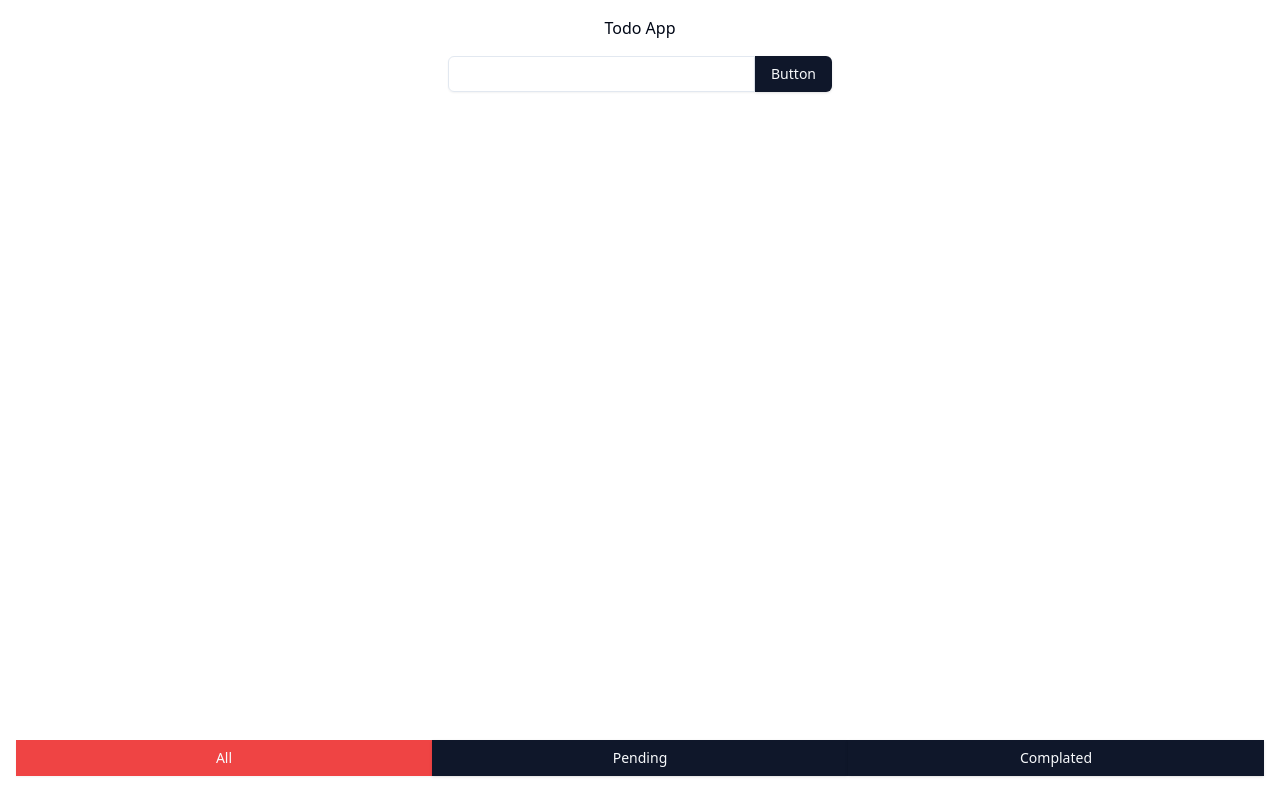
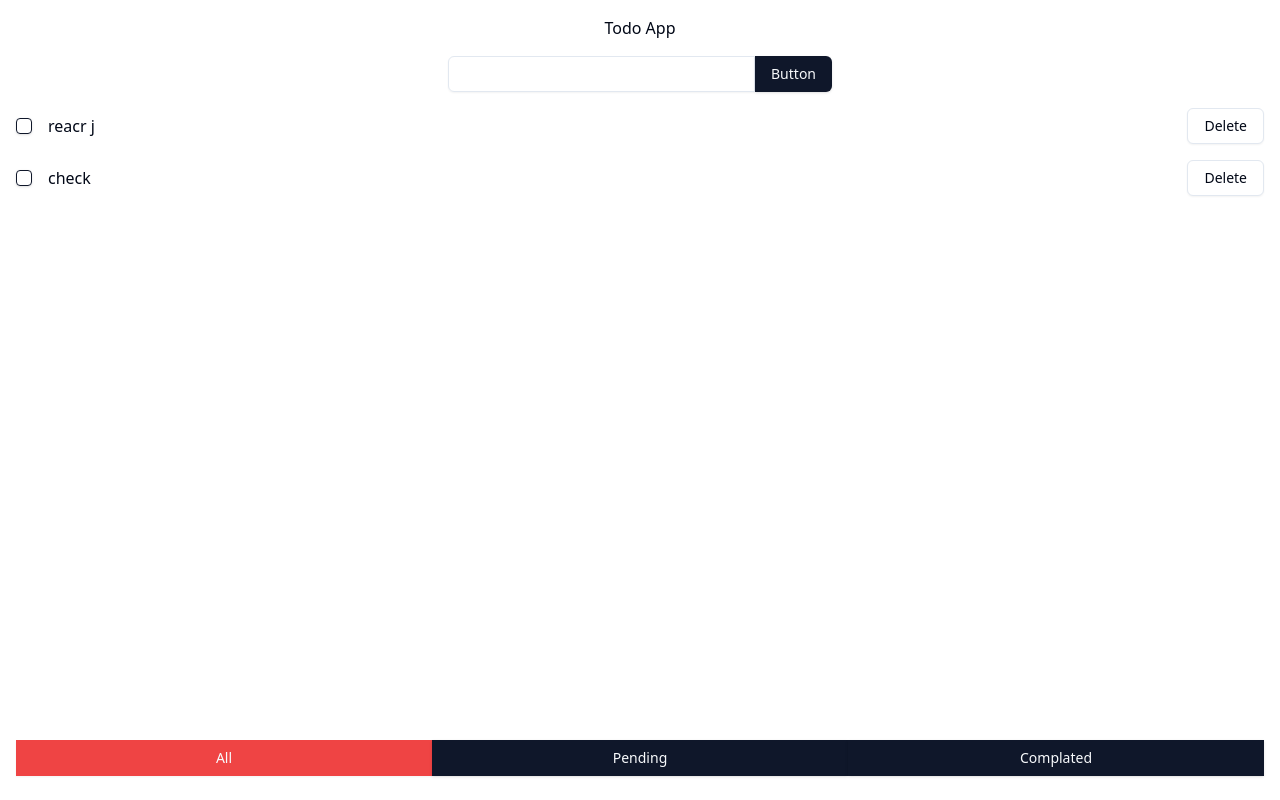
Before and after one commit to i-am-poojan/React-Redux, a React app: page / in a window 1280 px wide. Built offline with nearby package versions, Linux system fonts and the light colour scheme; data requests are answered from the project's data file.

Commit message:
APi thru json server done

```diff
--- /dev/null
+++ b/db.json
@@ -0,0 +1,14 @@
+{
+  "todoList": [
+    {
+      "id": "d903",
+      "text": "reacr j",
+      "isDone": false
+    },
+    {
+      "id": "7f2b",
+      "text": "check",
+      "isDone": false
+    }
+  ]
+}
--- a/package.json
+++ b/package.json
@@ -7,7 +7,8 @@
     "test": "echo \"Error: no test specified\" && exit 1",
     "build": "webpack",
     "start": "webpack serve",
-    "prepare": "husky install"
+    "prepare": "husky install",
+    "start:server": "json-server db.json"
   },
   "keywords": [
     "abc",
@@ -22,6 +23,7 @@
     "@radix-ui/react-slot": "^1.0.2",
     "class-variance-authority": "^0.7.0",
     "clsx": "^2.1.0",
+    "json-server": "^1.0.0-alpha.23",
     "localforage": "^1.10.0",
     "match-sorter": "^6.3.3",
     "prop-types": "^15.8.1",
--- a/src/pages/home/index.jsx
+++ b/src/pages/home/index.jsx
@@ -22,46 +22,86 @@ export default class Home extends Component {
 
   inputRef = createRef();
 
-  addTodo = event => {
+  async componentDidMount() {
+    try {
+      const res = await fetch('http://localhost:3000/todoList');
+      const json = await res.json();
+      this.setState({ todoList: json });
+    } catch (error) {}
+  }
+
+  addTodo = async event => {
+    try {
       const inputText = this.inputRef.current;
       event.preventDefault();
+
+      const res = await fetch('http://localhost:3000/todoList', {
+        method: 'POST',
+        body: JSON.stringify({
+          text: inputText.value,
+          isDone: false,
+        }),
+        headers: {
+          'Content-Type': 'application/json',
+          Accept: 'application/json',
+        },
+      });
+      const json = await res.json();
+
       this.setState(
         ({ todoList }) => {
           return {
-          todoList: [
-            ...todoList,
-            {
-              id: new Date().valueOf(),
-              text: inputText.value,
-              isDone: false,
-            },
-          ],
+            todoList: [...todoList, json],
           };
         },
         () => (inputText.value = ''),
       );
+    } catch (error) {}
   };
 
-  toggleComplate = item => {
+  toggleComplate = async item => {
+    try {
+      const inputText = this.inputRef.current;
+      event.preventDefault();
+
+      const res = await fetch(`http://localhost:3000/todoList/${item.id}`, {
+        method: 'PUT',
+        body: JSON.stringify({
+          ...item,
+          isDone: !item.isDone,
+        }),
+        headers: {
+          'Content-Type': 'application/json',
+          Accept: 'application/json',
+        },
+      });
+      const json = await res.json();
+
       this.setState(({ todoList }, props) => {
         const index = todoList.findIndex(x => x.id === item.id);
         return {
           todoList: [
             ...todoList.slice(0, index),
-          { ...item, isDone: !item.isDone },
+            json,
             ...todoList.slice(index + 1),
           ],
         };
       });
+    } catch (error) {}
   };
 
-  deleteTodo = item => {
+  deleteTodo = async item => {
+    try {
+      await fetch(`http://localhost:3000/todoList/${item.id}`, {
+        method: 'DELETE',
+      });
       this.setState(({ todoList }, props) => {
         const index = todoList.findIndex(x => x.id === item.id);
         return {
           todoList: [...todoList.slice(0, index), ...todoList.slice(index + 1)],
         };
       });
+    } catch (error) {}
   };
 
   changeFilterType = filterType => {
--- a/webpack.config.js
+++ b/webpack.config.js
@@ -33,7 +33,7 @@ module.exports = {
   },
   devServer: {
     open: true,
-    port: 3000,
+    port: 9000,
     historyApiFallback: true,
   },
 };
```
Also changed, not shown: 2 other files (tests, documents, lock files or other folders). Lines whose indentation alone changed are shown as unchanged.
